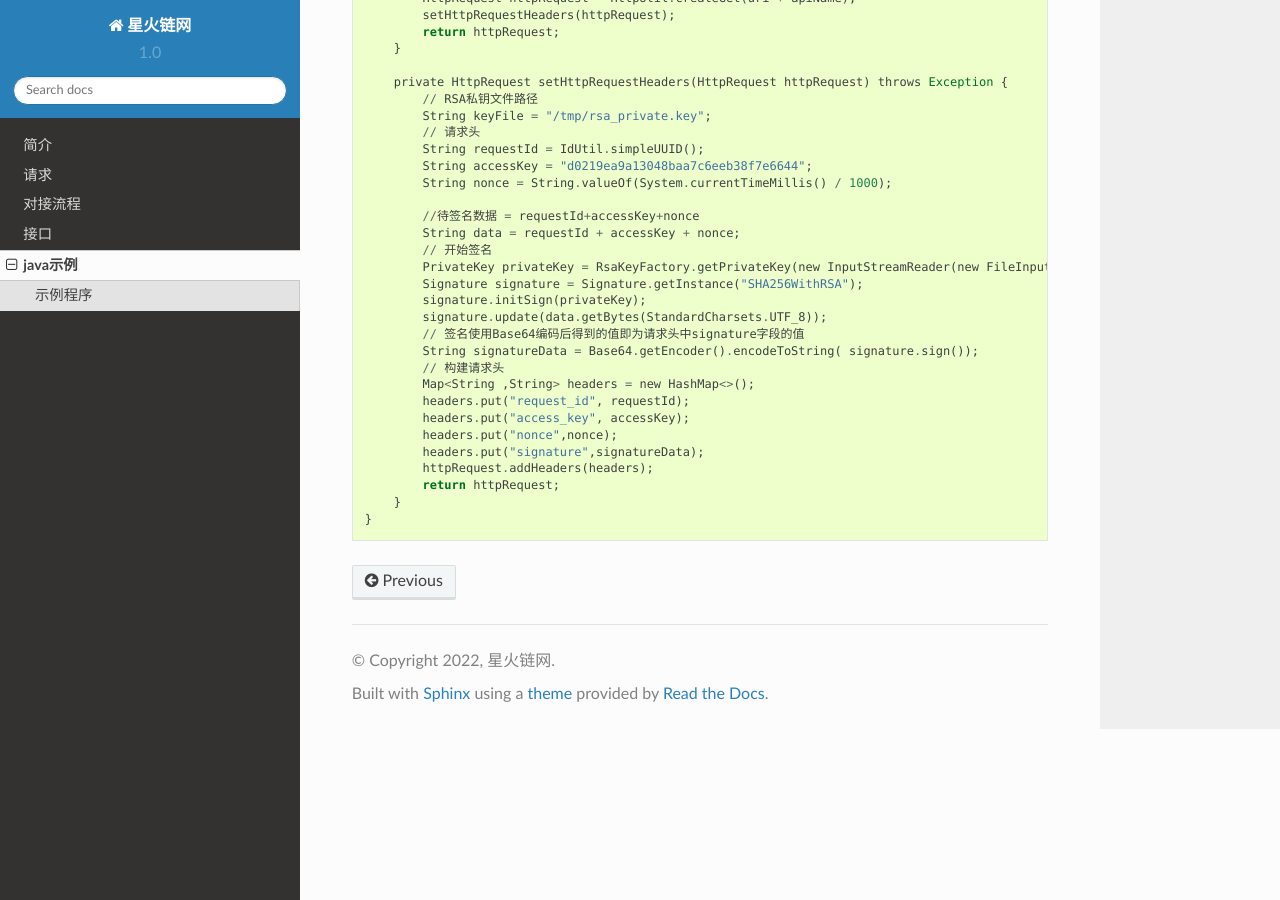
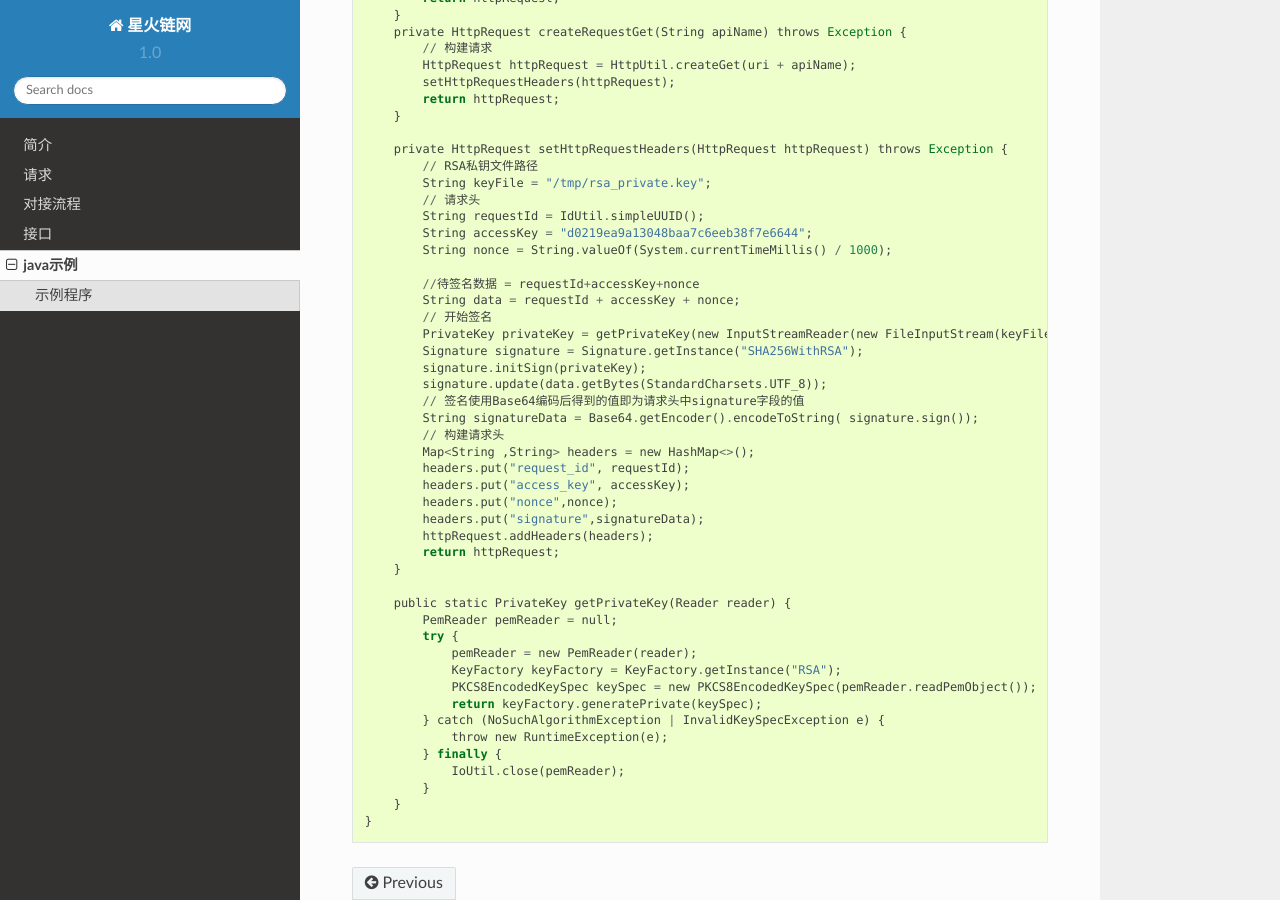
Before and after one commit to kurohayan/xhy-docs, a Sphinx documentation site: the page built from docs/java.rst, in a window 1280 px wide and 900 px high, scrolled down 2689 px. Built offline with Sphinx 7.4.7 and the Read the Docs theme 2.0.0, drawn with Linux system fonts in a browser that asks for light colours; some of the changed text lies outside the part shown.

Commit message:
修改java部分

```diff
--- a/docs/java.rst
+++ b/docs/java.rst
@@ -23,15 +23,19 @@ java::
     import cn.hutool.http.HttpUtil;
     import cn.hutool.json.JSON;
     import cn.hutool.json.JSONUtil;
-    import com.dataqin.evidence.common.utils.RsaKeyFactory;
+    import com.dataqin.evidence.common.utils.PemReader;
     import com.dataqin.evidence.modules.web.model.EvidenceFileParam;
     import com.dataqin.evidence.modules.web.model.EvidenceHashParam;
     import org.junit.Test;
 
     import java.io.*;
     import java.nio.charset.StandardCharsets;
+    import java.security.KeyFactory;
+    import java.security.NoSuchAlgorithmException;
     import java.security.PrivateKey;
     import java.security.Signature;
+    import java.security.spec.InvalidKeySpecException;
+    import java.security.spec.PKCS8EncodedKeySpec;
     import java.util.*;
     import java.util.regex.Matcher;
     import java.util.regex.Pattern;
@@ -164,7 +168,7 @@ java::
             //待签名数据 = requestId+accessKey+nonce
             String data = requestId + accessKey + nonce;
             // 开始签名
-            PrivateKey privateKey = RsaKeyFactory.getPrivateKey(new InputStreamReader(new FileInputStream(keyFile)));
+            PrivateKey privateKey = getPrivateKey(new InputStreamReader(new FileInputStream(keyFile)));
             Signature signature = Signature.getInstance("SHA256WithRSA");
             signature.initSign(privateKey);
             signature.update(data.getBytes(StandardCharsets.UTF_8));
@@ -179,4 +183,18 @@ java::
             httpRequest.addHeaders(headers);
             return httpRequest;
         }
+
+        public static PrivateKey getPrivateKey(Reader reader) {
+            PemReader pemReader = null;
+            try {
+                pemReader = new PemReader(reader);
+                KeyFactory keyFactory = KeyFactory.getInstance("RSA");
+                PKCS8EncodedKeySpec keySpec = new PKCS8EncodedKeySpec(pemReader.readPemObject());
+                return keyFactory.generatePrivate(keySpec);
+            } catch (NoSuchAlgorithmException | InvalidKeySpecException e) {
+                throw new RuntimeException(e);
+            } finally {
+                IoUtil.close(pemReader);
+            }
+        }
     }
```
